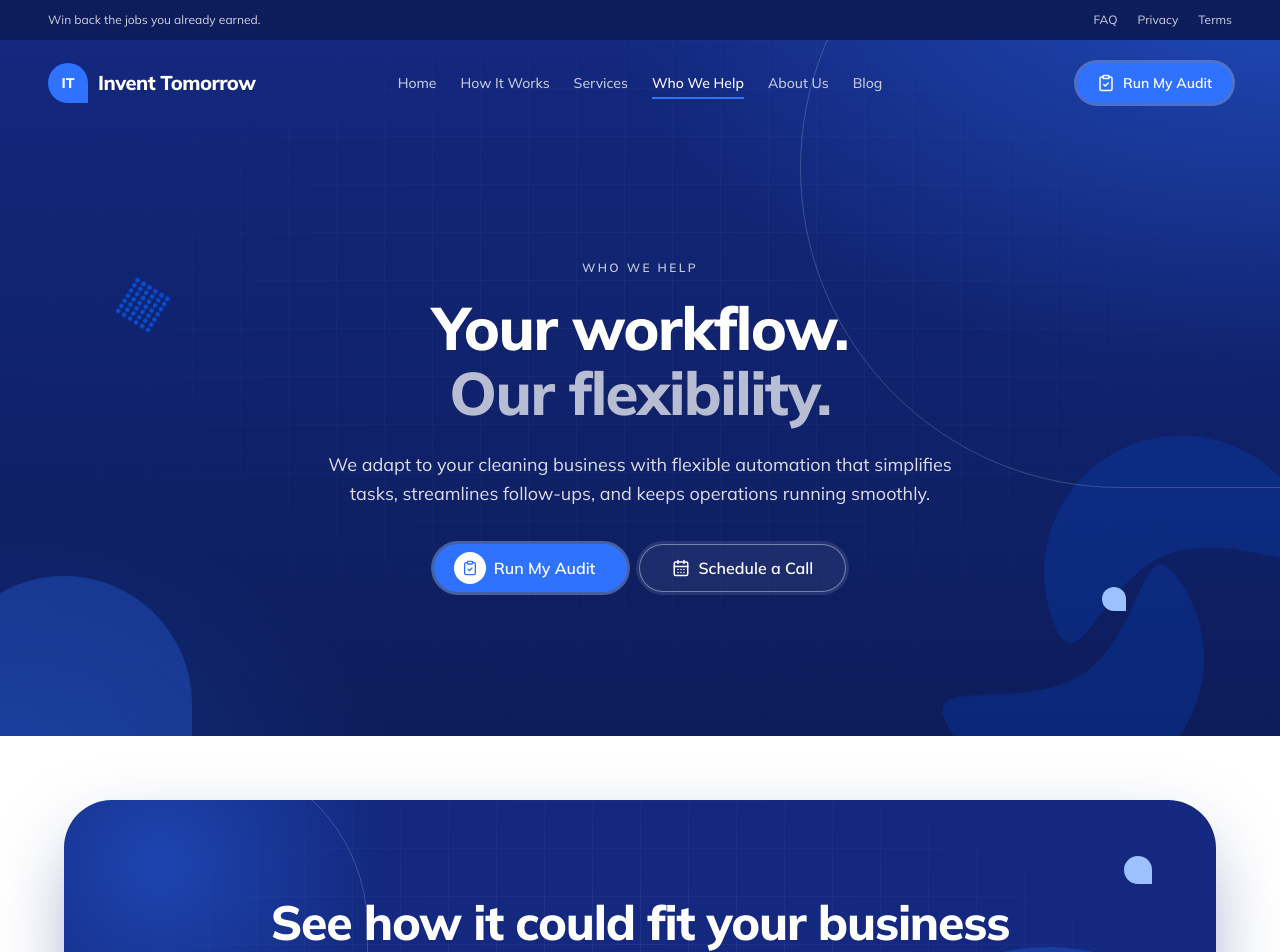
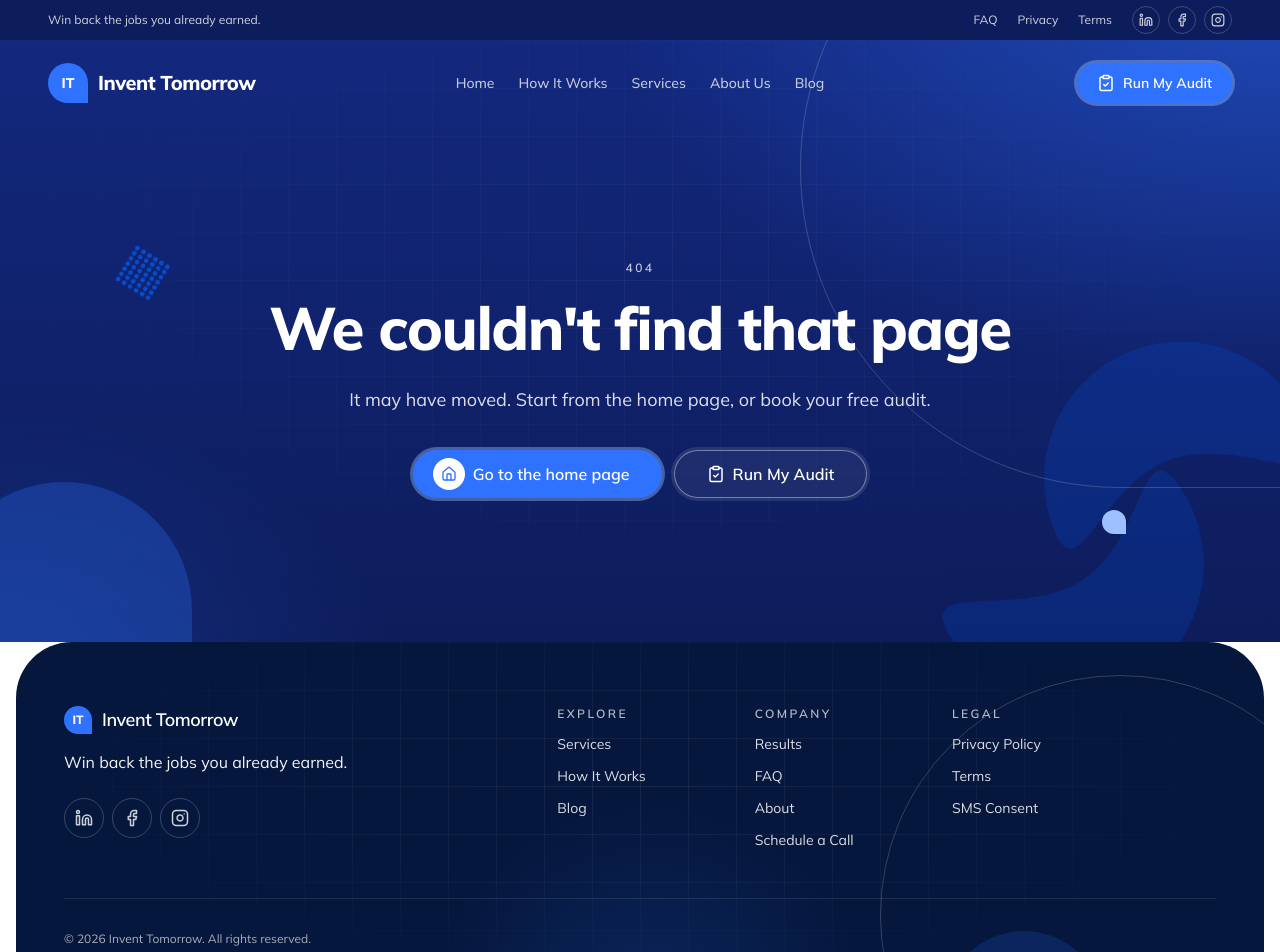
Before and after one commit to InventTomorrow/inventtomorrow-landingpage, a React (Vite) app: page /who-we-help in a window 1280 px wide. Shown: the top 952 px of the page. Built offline with nearby package versions, Linux system fonts and the light colour scheme.

Commit message:
feat(nav): hide Who We Help and show social links

```diff
--- a/src/App.tsx
+++ b/src/App.tsx
@@ -2,10 +2,10 @@ import { MotionConfig } from 'motion/react';
 import { useEffect } from 'react';
 import { BrowserRouter, Navigate, Route, Routes } from 'react-router';
 import { Footer } from './components/Footer';
-import { TopBar } from './components/TopBar';
 import { Navbar } from './components/Navbar';
 import { ScrollManager } from './components/ScrollManager';
 import { ScrollToTop } from './components/ScrollToTop';
+import { TopBar } from './components/TopBar';
 import { LEGAL_DOCS } from './content/legal';
 import { AboutPage } from './pages/AboutPage';
 import { BlogPage } from './pages/BlogPage';
@@ -19,7 +19,6 @@ import { LegalPage } from './pages/LegalPage';
 import { NotFoundPage } from './pages/NotFoundPage';
 import { ResultsPage } from './pages/ResultsPage';
 import { ServicesPage } from './pages/ServicesPage';
-import { WhoWeHelpPage } from './pages/WhoWeHelpPage';
 import { startSmoothScroll } from './utils/smoothScroll';
 import { startSpotlight } from './utils/spotlight';
 
@@ -39,7 +38,7 @@ export default function App() {
               <Route path="/" element={<HomePage />} />
               <Route path="/how-it-works" element={<HowItWorksPage />} />
               <Route path="/services" element={<ServicesPage />} />
-              <Route path="/who-we-help" element={<WhoWeHelpPage />} />
+              {/* <Route path="/who-we-help" element={<WhoWeHelpPage />} /> */}
               <Route path="/about" element={<AboutPage />} />
               <Route path="/faq" element={<FaqPage />} />
               <Route path="/results" element={<ResultsPage />} />
--- a/src/components/Footer.tsx
+++ b/src/components/Footer.tsx
@@ -1,5 +1,6 @@
 import { Link } from 'react-router';
 import { BOOKING_PATH } from '../utils/navigation';
+import { SocialLinks } from './SocialLinks';
 // import { SocialLinks } from './SocialLinks';
 
 const COLUMNS = [
@@ -8,7 +9,7 @@ const COLUMNS = [
     links: [
       { to: '/services', label: 'Services' },
       { to: '/how-it-works', label: 'How It Works' },
-      { to: '/who-we-help', label: 'Who We Help' },
+      // { to: '/who-we-help', label: 'Who We Help' },
       { to: '/blog', label: 'Blog' },
     ],
   },
@@ -46,7 +47,7 @@ export function Footer() {
               <span className="text-lg font-semibold tracking-tight text-white">Invent Tomorrow</span>
             </Link>
             <p className="mt-4 text-base text-white/95">Win back the jobs you already earned.</p>
-            {/* <SocialLinks className="mt-6" /> */}
+            <SocialLinks className="mt-6" />
           </div>
 
           {COLUMNS.map((column) => (
--- a/src/components/TopBar.tsx
+++ b/src/components/TopBar.tsx
@@ -1,4 +1,5 @@
 import { Link } from 'react-router';
+import { SocialLinks } from './SocialLinks';
 // import { SocialLinks } from './SocialLinks';
 
 const LINKS = [
@@ -21,7 +22,7 @@ export function TopBar() {
               </Link>
             ))}
           </nav>
-          {/* <SocialLinks size="sm" /> */}
+          <SocialLinks size="sm" />
         </div>
       </div>
     </div>
--- a/src/utils/navigation.ts
+++ b/src/utils/navigation.ts
@@ -9,7 +9,7 @@ export const NAV_ITEMS: NavItem[] = [
   { id: 'home', label: 'Home', to: '/' },
   { id: 'how-it-works', label: 'How It Works', to: '/how-it-works' },
   { id: 'services', label: 'Services', to: '/services' },
-  { id: 'who-we-help', label: 'Who We Help', to: '/who-we-help' },
+  // { id: 'who-we-help', label: 'Who We Help', to: '/who-we-help' },
   { id: 'about', label: 'About Us', to: '/about' },
   { id: 'blog', label: 'Blog', to: '/blog' },
 ];
```
Also changed, not shown: 1 other file (tests, documents, lock files or other folders).
